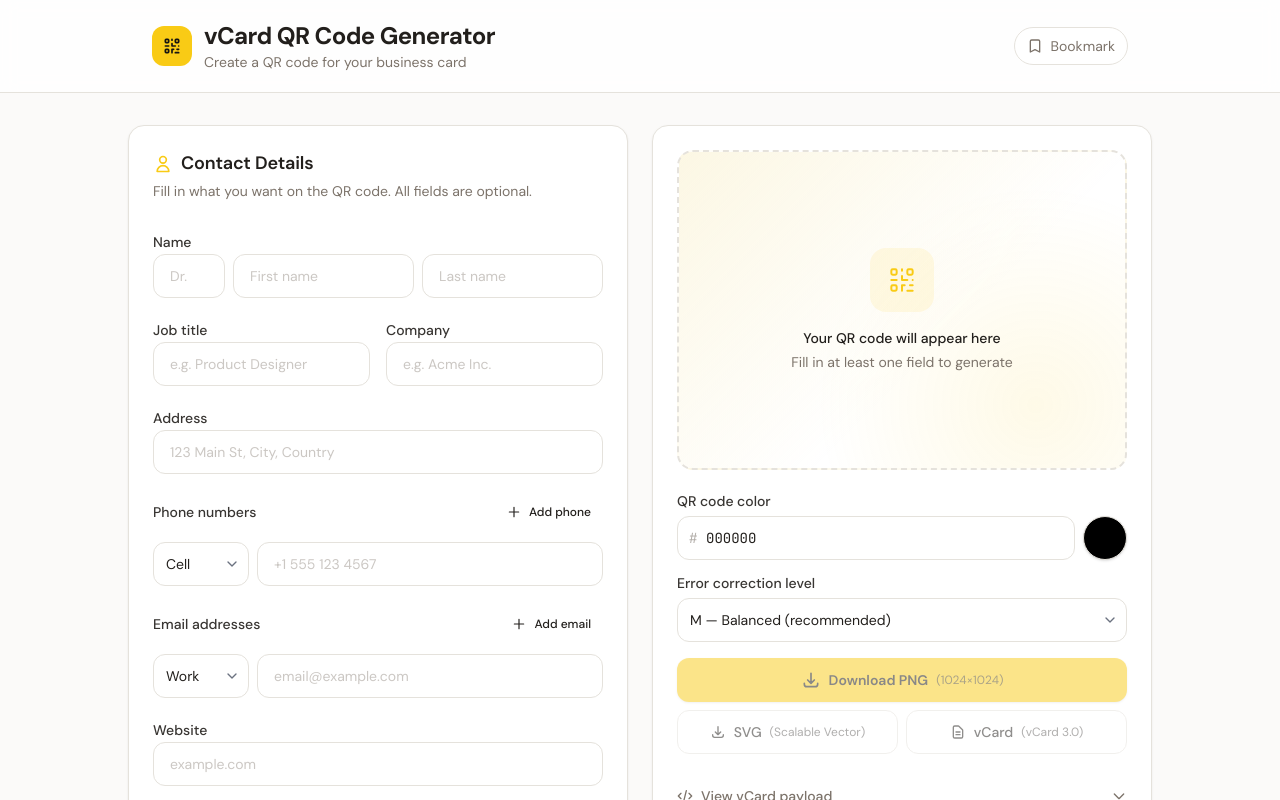
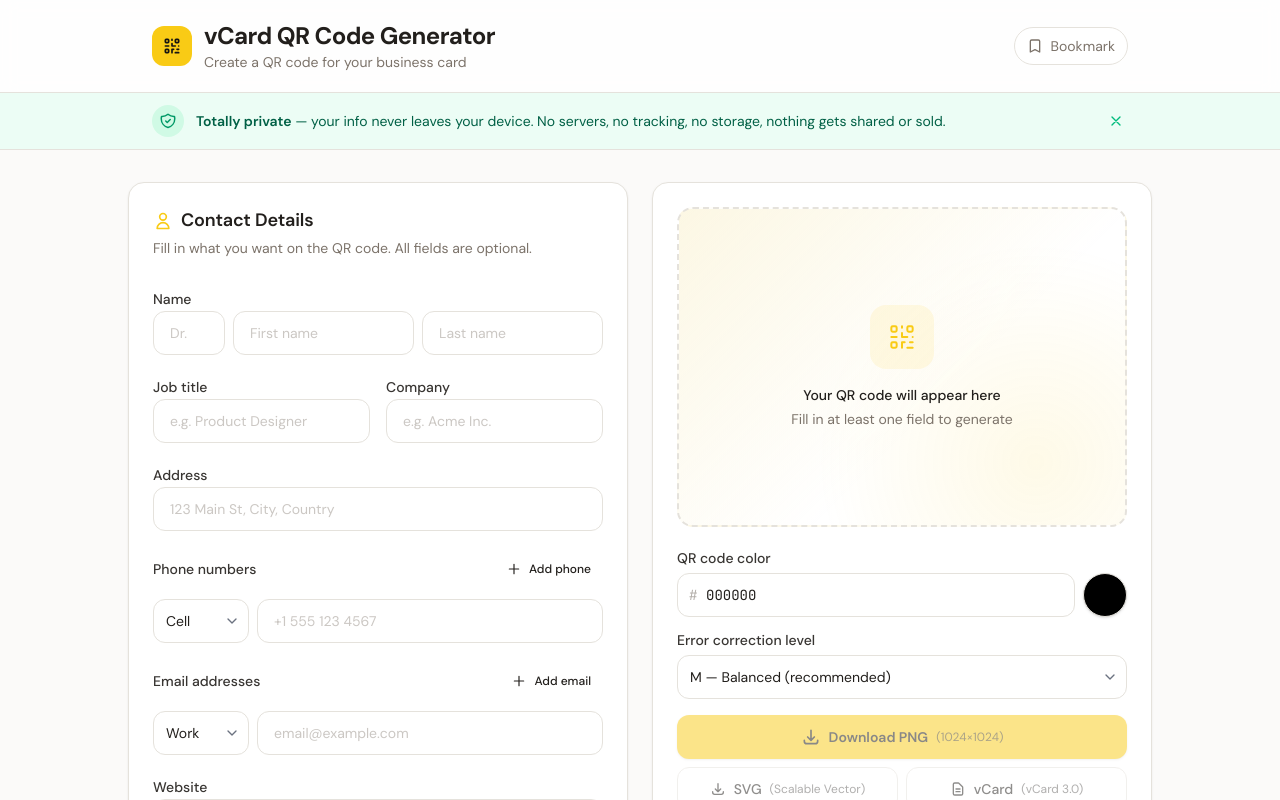
Before and after one commit to theyve/vcard-qr, a Svelte app: page / in a window 1280 px wide. Shown: the top 800 px of the page. Built offline with nearby package versions, Linux system fonts and the light colour scheme.

Commit message:
add privacy info banner

```diff
--- a/src/App.svelte
+++ b/src/App.svelte
@@ -136,6 +136,16 @@
     'Open source',
     'iPhone & Android',
   ];
+
+  // Privacy banner dismissal (persisted in localStorage)
+  let privacyDismissed = $state(
+    typeof localStorage !== 'undefined' && localStorage.getItem('privacy-dismissed') === '1'
+  );
+
+  function dismissPrivacy() {
+    privacyDismissed = true;
+    localStorage.setItem('privacy-dismissed', '1');
+  }
 </script>
 
 {#if showBookmarkToast}
@@ -181,6 +191,33 @@
       </div>
     </div>
   </header>
+
+  <!-- Privacy banner -->
+  {#if !privacyDismissed}
+    <div class="bg-emerald-50 border-b border-emerald-200">
+      <div class="max-w-5xl mx-auto px-4 sm:px-6 py-3 flex items-start sm:items-center gap-3">
+        <div class="shrink-0 w-8 h-8 rounded-full bg-emerald-100 flex items-center justify-center mt-0.5 sm:mt-0">
+          <svg class="w-4.5 h-4.5 text-emerald-600" fill="none" stroke="currentColor" viewBox="0 0 24 24">
+            <path stroke-linecap="round" stroke-linejoin="round" stroke-width="2" d="M9 12l2 2 4-4m5.618-4.016A11.955 11.955 0 0112 2.944a11.955 11.955 0 01-8.618 3.04A12.02 12.02 0 003 9c0 5.591 3.824 10.29 9 11.622 5.176-1.332 9-6.03 9-11.622 0-1.042-.133-2.052-.382-3.016z"/>
+          </svg>
+        </div>
+        <p class="flex-1 text-sm text-emerald-800 leading-relaxed">
+          <strong class="font-semibold">Totally private</strong> — your info never leaves your device. No servers, no tracking, no storage, nothing gets shared or sold.
+        </p>
+        <button
+          type="button"
+          onclick={dismissPrivacy}
+          class="shrink-0 p-1 rounded-lg text-emerald-500 hover:text-emerald-700 hover:bg-emerald-100 transition-colors"
+          title="Dismiss"
+          aria-label="Dismiss privacy notice"
+        >
+          <svg class="w-4 h-4" fill="none" stroke="currentColor" viewBox="0 0 24 24">
+            <path stroke-linecap="round" stroke-linejoin="round" stroke-width="2" d="M6 18L18 6M6 6l12 12"/>
+          </svg>
+        </button>
+      </div>
+    </div>
+  {/if}
 
   <!-- Main content -->
   <main class="flex-1 px-4 mb-10 sm:px-6 py-6 sm:py-8">
```
